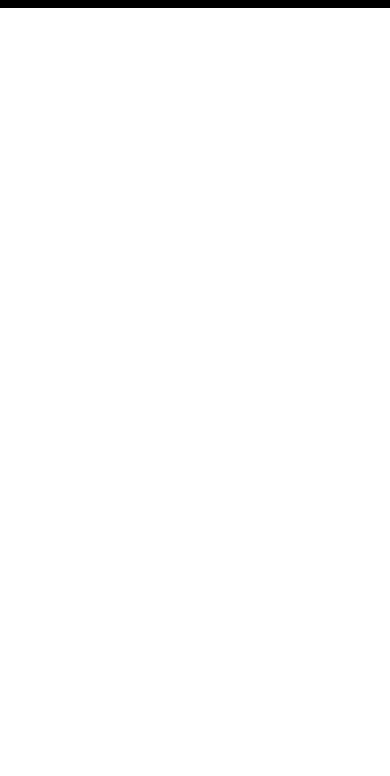
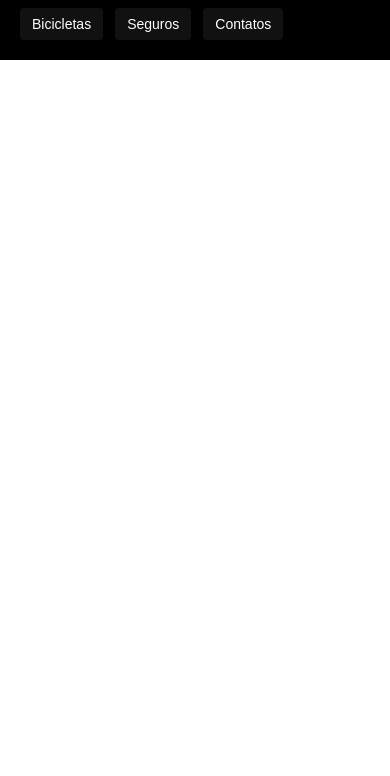
Before and after one commit to bellaespositorei/bikcraft, a plain HTML site: page index.html in a window 390 px wide. Shown: the part 68-844 px from the top of the page. Drawn offline with Linux system fonts and the light colour scheme.

Commit message:
feature: Adiciona header e menu

```diff
--- a/css/style.css
+++ b/css/style.css
@@ -19,6 +19,8 @@ a{
 
 .header{
   display: flex;
+  flex-wrap: wrap;
+  gap: 20px;
   justify-content: space-between;
   align-items: center;
   box-sizing: border-box;
@@ -30,6 +32,7 @@ a{
 
 .header-menu{
   display: flex;
+  flex-wrap: wrap;
   gap: 40px;
 }
 
@@ -38,4 +41,49 @@ a{
   display: inline-block;
   color: #fff;
   font-size: 18px;
+  position: relative;
 }
+
+.header-menu a:after {
+  content: "";
+  display: block;
+  height: 2px;
+  width: 0px;
+  background: #fff;
+  margin-top: 4px;
+  transition: 0.3s;
+  position: absolute;
+}
+
+.header-menu a:hover:after{
+  width: 100%;
+}
+
+@media (max-width: 800px){
+  .header-menu{
+    gap: 20px;
+  }
+
+  .header-menu a {
+    background: #111;
+    padding: 12px 16px;
+    border-radius: 4px;
+  }
+  .header-menu a:hover{
+    background-color: #2e2e2e;
+  }
+  .header a:after{
+    display: none;
+  }
+}
+
+@media (max-width: 600px){
+  .header-menu{
+    gap: 12px;
+  }
+
+  .header-menu a{
+    padding: 8px 12px;
+    font-size: 14px;
+  }
+}
--- a/index.html
+++ b/index.html
@@ -17,9 +17,9 @@
 
     <nav aria-label="primaria">
       <ul class="header-menu">
-        <li><a href="./bicicletas.html"></a></li>
-        <li><a href="./seguros.html"></a></li>
-        <li><a href="./contatos.html"></a></li>
+        <li><a href="./bicicletas.html">Bicicletas</a></li>
+        <li><a href="./seguros.html">Seguros</a></li>
+        <li><a href="./contatos.html">Contatos</a></li>
       </ul>
     </nav>
   </div>
```
